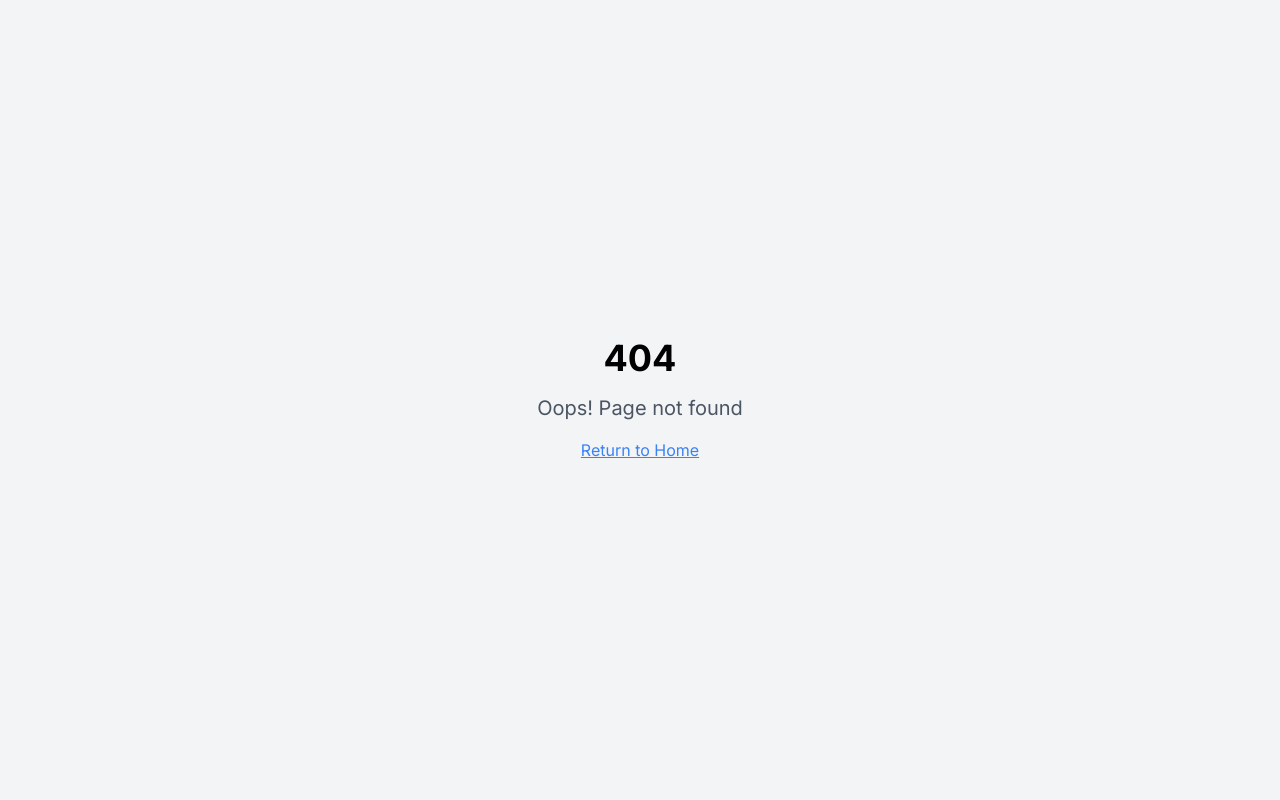
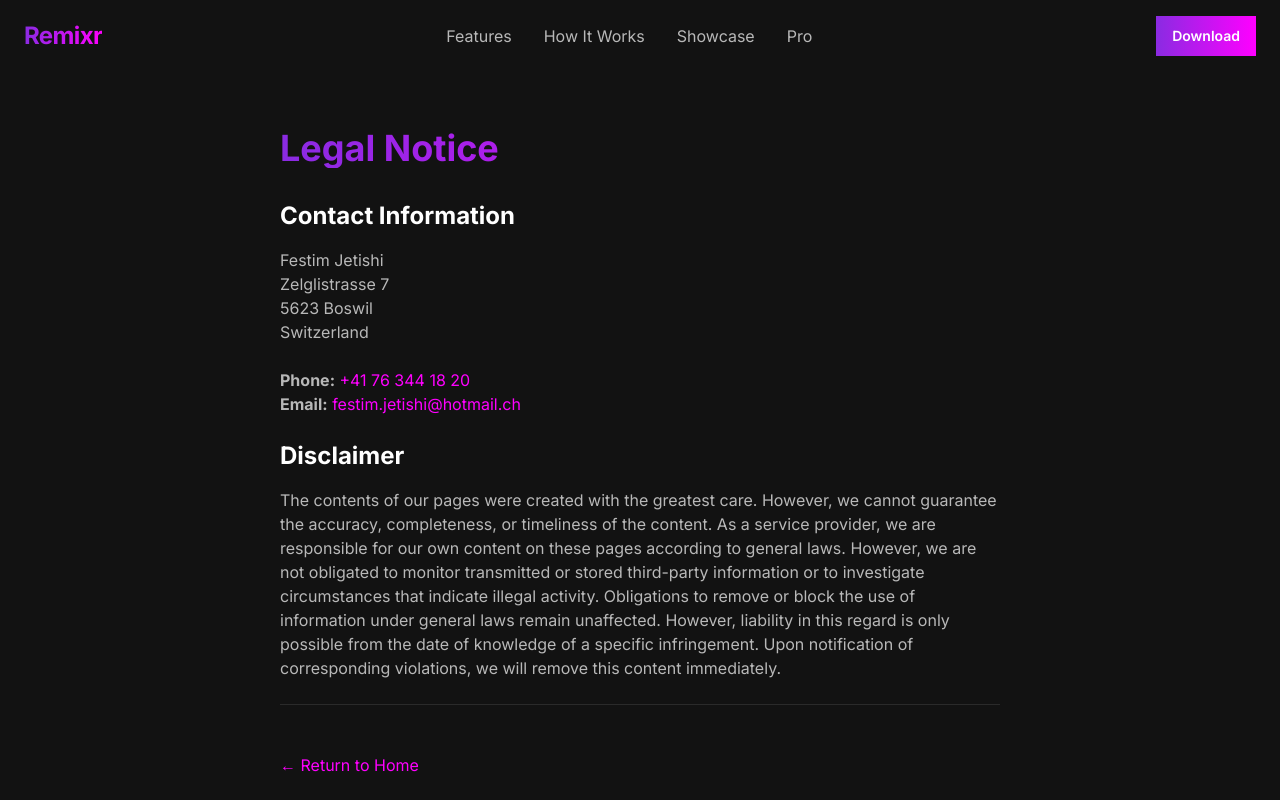
Before and after one commit to festim-jetishi/remixr.ch, a React (Vite) app: page /legal-notice in a window 1280 px wide. Before the commit this address had no page. Shown: the top 800 px of the page. Built offline with nearby package versions, Linux system fonts and the light colour scheme.

Commit message:
legal notice + bugfixes

```diff
--- a/src/App.tsx
+++ b/src/App.tsx
@@ -8,6 +8,7 @@ import ScrollToTop from "./components/ScrollToTop"; // Import the new component
 import Index from "./pages/Index";
 import Privacy from "./pages/Privacy";
 import Terms from "./pages/Terms";
+import LegalNotice from "./pages/LegalNotice"; // Import the new component
 import NotFound from "./pages/NotFound";
 
 const queryClient = new QueryClient();
@@ -23,6 +24,7 @@ const App = () => (
           <Route path="/" element={<Index />} />
           <Route path="/privacy" element={<Privacy />} />
           <Route path="/terms" element={<Terms />} />
+          <Route path="/legal-notice" element={<LegalNotice />} /> {/* Add the new route */}
           {/* ADD ALL CUSTOM ROUTES ABOVE THE CATCH-ALL "*" ROUTE */}
           <Route path="*" element={<NotFound />} />
         </Routes>
--- a/src/components/Footer.tsx
+++ b/src/components/Footer.tsx
@@ -32,6 +32,7 @@ export default function Footer() {
               <ul className="space-y-2">
                 <li><Link to="/privacy" className="text-white/60 hover:text-white transition-colors">Privacy Policy</Link></li>
                 <li><Link to="/terms" className="text-white/60 hover:text-white transition-colors">Terms & Conditions</Link></li>
+                <li><Link to="/legal-notice" className="text-white/60 hover:text-white transition-colors">Legal Notice</Link></li> {/* Added Legal Notice link */}
                 <li><a href="#" className="text-white/60 hover:text-white transition-colors">Contact Us</a></li>
                 <li><a href="#" className="text-white/60 hover:text-white transition-colors">Support</a></li>
               </ul>
--- a/src/components/Pricing.tsx
+++ b/src/components/Pricing.tsx
@@ -64,8 +64,8 @@ export default function Pricing() {
                   <div className="w-full h-full flex">
                     <div className="w-1/2 relative overflow-hidden">
                       <img
-                        src="https://images.unsplash.com/photo-1470071459604-3b5ec3a7fe05"
-                        alt="Free version"
+                        src="/style_remix/examples/ghibli/1_original.jpg"
+                        alt="Original image (Free comparison)"
                         className="absolute inset-0 w-full h-full object-cover"
                       />
                       <div className="absolute inset-0 bg-gradient-to-r from-transparent to-remixr-dark/80"></div>
@@ -75,8 +75,8 @@ export default function Pricing() {
                     </div>
                     <div className="w-1/2 relative overflow-hidden">
                       <img
-                        src="https://images.unsplash.com/photo-1500673922987-e212871fec22"
-                        alt="Pro version"
+                        src="/style_remix/examples/ghibli/1_ai.jpg"
+                        alt="Ghibli style AI remix (Pro comparison)"
                         className="absolute inset-0 w-full h-full object-cover"
                       />
                       <div className="absolute top-4 right-4 bg-gradient-to-r from-remixr-blueviolet to-remixr-magenta text-white text-xs px-3 py-1 rounded-full">
--- /dev/null
+++ b/src/pages/LegalNotice.tsx
@@ -0,0 +1,47 @@
+import React from 'react';
+import { Link } from 'react-router-dom';
+import Header from '@/components/Header';
+import Footer from '@/components/Footer';
+
+const LegalNotice: React.FC = () => {
+  return (
+    <div className="min-h-screen bg-remixr-dark text-white">
+      <Header />
+      <div className="max-w-3xl mx-auto px-6 py-32">
+        <h1 className="text-3xl md:text-4xl font-bold mb-8 gradient-text">Legal Notice</h1>
+
+        <div className="space-y-6 text-white/70">
+          <section>
+            <h2 className="text-2xl font-bold text-white mb-4">Contact Information</h2>
+            <p>Festim Jetishi</p>
+            <p>Zelglistrasse 7</p>
+            <p>5623 Boswil</p>
+            <p>Switzerland</p>
+            <br />
+            <p>
+              <strong>Phone:</strong> <a href="tel:+41763441820" className="text-remixr-magenta hover:underline">+41 76 344 18 20</a>
+            </p>
+            <p>
+              <strong>Email:</strong> <a href="mailto:festim.jetishi@hotmail.ch" className="text-remixr-magenta hover:underline">festim.jetishi@hotmail.ch</a>
+            </p>
+          </section>
+          <section>
+            <h2 className="text-2xl font-bold text-white mb-4">Disclaimer</h2>
+            <p>
+              The contents of our pages were created with the greatest care. However, we cannot guarantee the accuracy, completeness, or timeliness of the content. As a service provider, we are responsible for our own content on these pages according to general laws. However, we are not obligated to monitor transmitted or stored third-party information or to investigate circumstances that indicate illegal activity. Obligations to remove or block the use of information under general laws remain unaffected. However, liability in this regard is only possible from the date of knowledge of a specific infringement. Upon notification of corresponding violations, we will remove this content immediately.
+            </p>
+          </section>
+
+          <section className="mt-10 pt-6 border-t border-white/10">
+            <div className="mt-6">
+              <Link to="/" className="text-remixr-magenta hover:text-white transition-colors">&larr; Return to Home</Link>
+            </div>
+          </section>
+        </div>
+      </div>
+      <Footer />
+    </div>
+  );
+};
+
+export default LegalNotice;
--- a/src/pages/Privacy.tsx
+++ b/src/pages/Privacy.tsx
@@ -85,16 +85,10 @@ const Privacy = () => {
             <p>We may update this Privacy Policy from time to time. We will notify you of any material changes by posting the new Privacy Policy on our website or within the app. You are advised to review this Privacy Policy periodically for any changes.</p>
           </section>
 
-          <section>
-            <h2 className="text-2xl font-bold text-white mb-4">10. Contact Us</h2>
-            <p>If you have any questions about this Privacy Policy, please contact us at:</p>
-            <p><a href="mailto:privacy@remixr.com" className="text-remixr-magenta hover:underline">privacy@remixr.com</a></p>
-          </section>
-
           <section className="mt-10 pt-6 border-t border-white/10">
             <p>Last updated: April 26, 2023</p>
             <div className="mt-6">
-              <Link to="/" className="text-remixr-magenta hover:underline">Return to Home</Link>
+              <Link to="/" className="text-remixr-magenta hover:text-white transition-colors">&larr; Return to Home</Link>
             </div>
           </section>
         </div>
```
